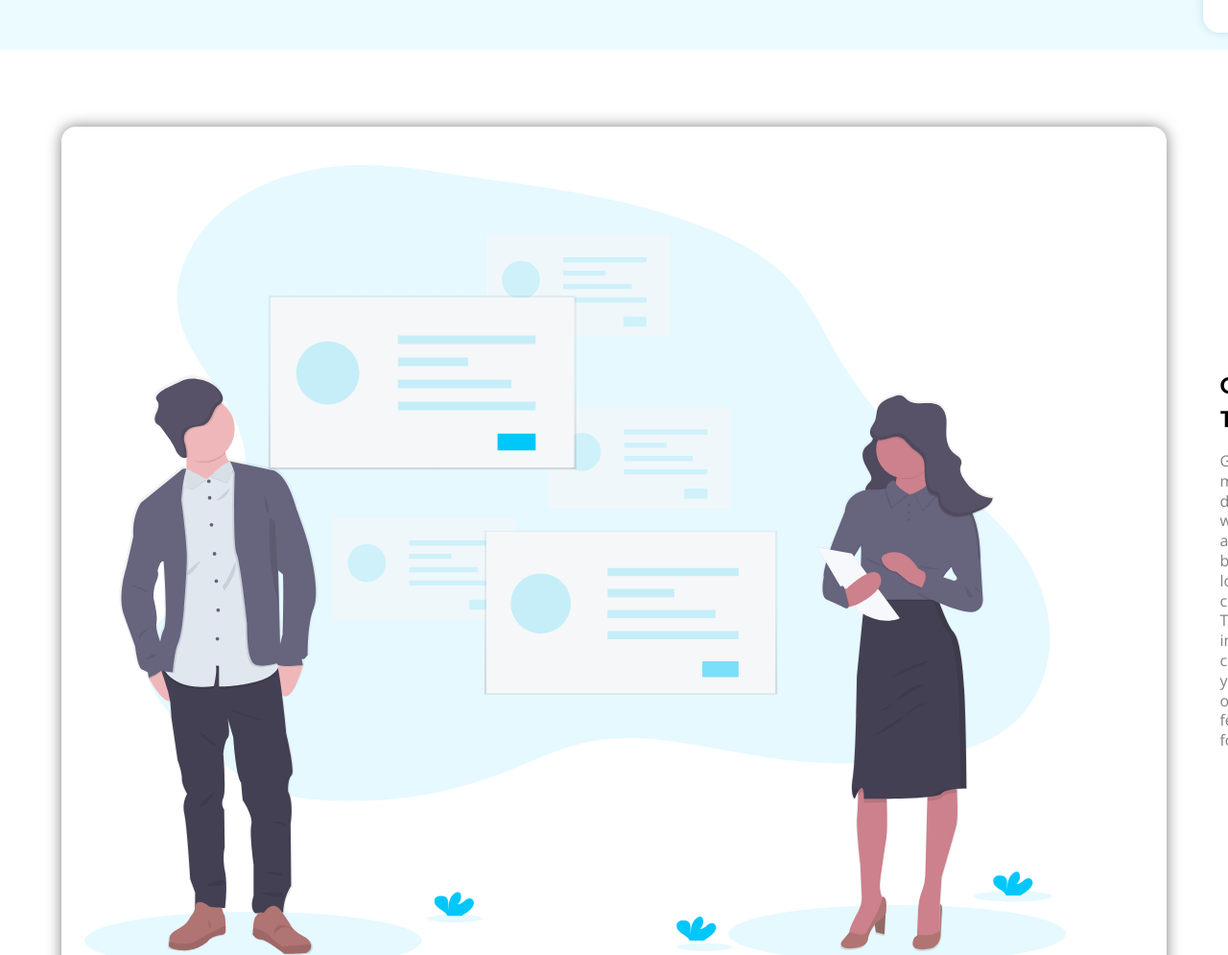
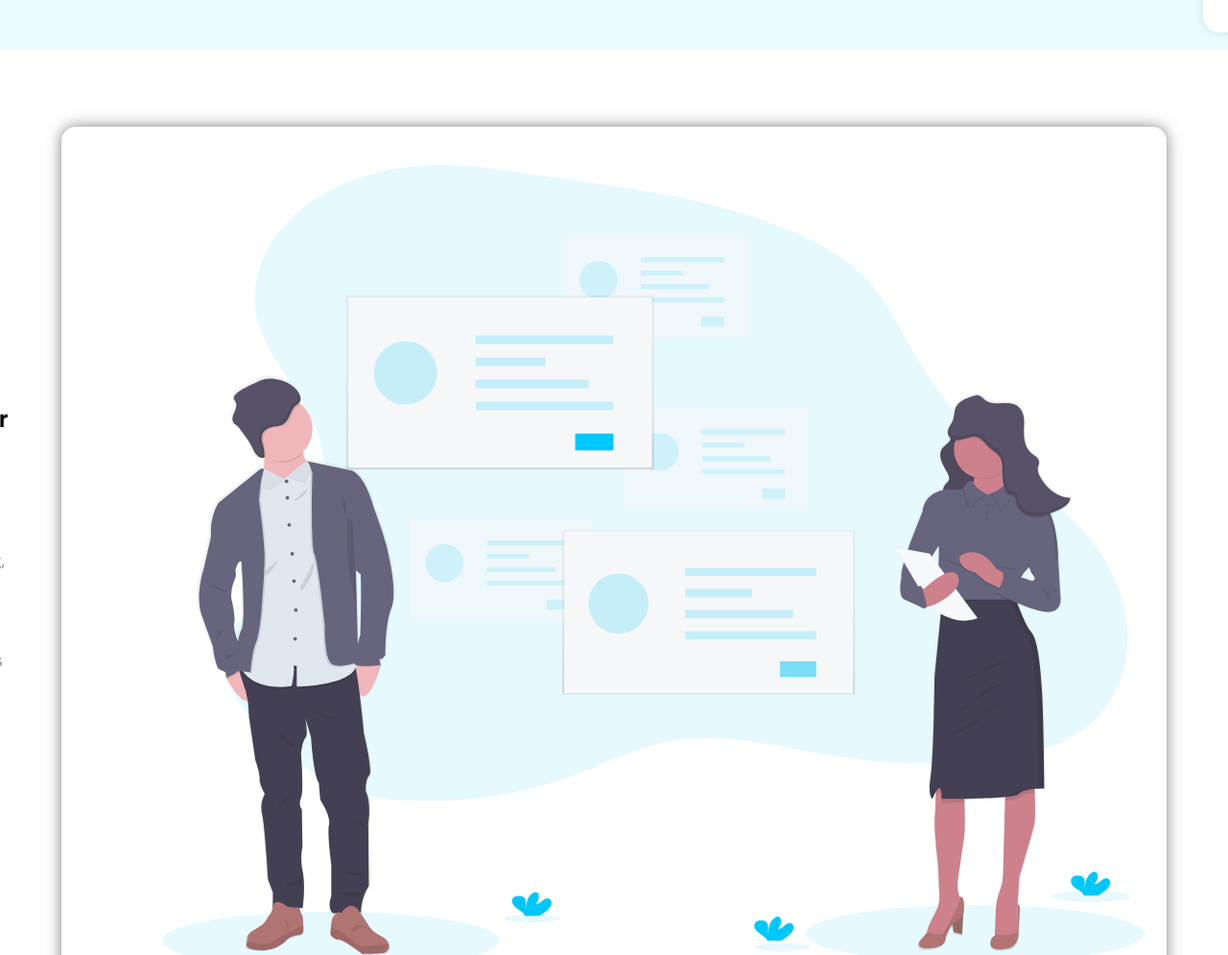
Before and after one commit to FernandoChurros/huddle-landing-page-with-alternating-feature-blocks-master, a plain HTML site: page index.html in a window 1280 px wide. Shown: the part 780-1775 px from the top of the page at 96% size. Drawn offline with nearby package versions, Linux system fonts and the light colour scheme.

Commit message:
complete challenge

```diff
--- a/css/beneficios.css
+++ b/css/beneficios.css
@@ -32,11 +32,15 @@
 
 
 @media (min-width: 1000px) {
-	.bene_item img:nth-child(even) {
+	.beneficios_img:not(.--meio) {
 		margin: 1rem 0 1rem 10rem;
 	}
 
-	.bene_item img:nth-child(odd) {
+	.--meio {
 		margin: 1rem 10rem 1rem 0;
 	}
+
+	.bene_item:nth-child(odd) {
+		flex-direction: row-reverse;
+	}
 }
--- a/index.html
+++ b/index.html
@@ -1,5 +1,6 @@
 <!DOCTYPE html>
 <html lang="en">
+
 <head>
    <meta charset="UTF-8">
    <meta name="viewport" content="width=device-width, initial-scale=1.0"> <!-- displays site properly based on user's device -->
@@ -22,6 +23,7 @@
    <link rel="stylesheet" href="./css/footer.css">
 
 </head>
+
 <body>
 
    <header class="header">
@@ -45,7 +47,7 @@
 
       <section class="beneficios">
          <div class="bene_item">
-           <img src="./images/bg/illustration-grow-together.svg" alt="">
+            <img class="beneficios_img" src="./images/bg/illustration-grow-together.svg" alt="">
 
             <div>
                <h2>Grow Together</h2>
@@ -53,10 +55,9 @@
                <p>Generate meaningful discussions with your audience and build a strong, loyal community.
                   Think of the insightful conversations you miss out on with a feedback form. </p>
             </div>
-
          </div>
          <div class="bene_item">
-             <img src="./images/bg/illustration-flowing-conversation.svg" alt="">
+            <img class="beneficios_img --meio" src="./images/bg/illustration-flowing-conversation.svg" alt="">
 
             <div>
                <h2>Flowing Conversations</h2>
@@ -67,7 +68,7 @@
          </div>
 
          <div class="bene_item">
-            <img src="./images/bg/illustration-your-users.svg" alt="">
+            <img class="beneficios_img" src="./images/bg/illustration-your-users.svg" alt="">
 
             <div>
                <h2>Your Users</h2>
@@ -123,4 +124,5 @@
       <p>&copy; Copyright 2018 Huddle. All rights reserved.</p>
    </footer>
 </body>
+
 </html>
```
Lines whose indentation alone changed are shown as unchanged.
